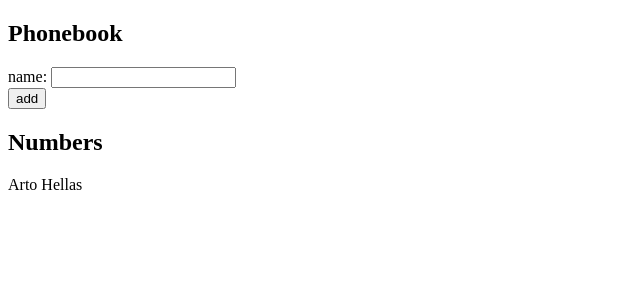
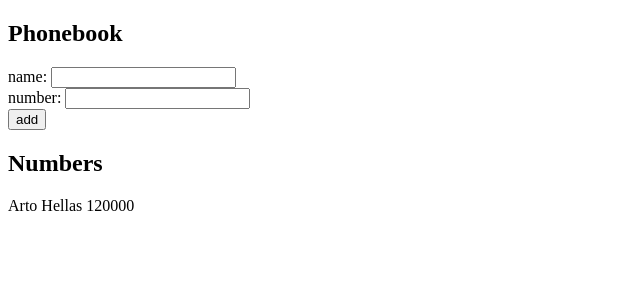
Before and after one commit to Kala-Konarev/FullStackOpen-Part-0-2, a React (Vite) app in the folder part2/phonebook/: page / in a window 1280 px wide. Shown: the top 300 px of the page, without its empty margins (0-640 px from the left). Built offline with nearby package versions, Linux system fonts and the light colour scheme.

Commit message:
exercise 2.8

```diff
--- a/part2/phonebook/src/App.jsx
+++ b/part2/phonebook/src/App.jsx
@@ -1,26 +1,36 @@
 /* eslint-disable react/prop-types */
 /* eslint-disable no-unused-vars */
 import { useState } from "react";
-const Contact = ({ name }) => {
-    return <p>{name}</p>;
+const Contact = ({ name, number }) => {
+    return (
+        <p>
+            {name} {number}
+        </p>
+    );
 };
 const App = () => {
-    const [persons, setPersons] = useState([{ name: "Arto Hellas" }]);
+    const [persons, setPersons] = useState([
+        { name: "Arto Hellas", number: 120000 },
+    ]);
     const [newName, setNewName] = useState("");
-
+    const [newNum, setNewNum] = useState("");
     const handleSubmit = (e) => {
         e.preventDefault();
         const exists = persons.find((p) => p.name === newName);
         if (exists) {
             alert(`${newName} is already added to the phonebook`);
         } else {
-            setPersons(persons.concat({ name: newName }));
+            setPersons(persons.concat({ name: newName, number: newNum }));
             setNewName("");
+            setNewNum("");
         }
     };
 
-    const handleChange = (e) => {
+    const handleNameChange = (e) => {
         setNewName(e.target.value);
+    };
+    const handleNumChange = (e) => {
+        setNewNum(e.target.value);
     };
 
     return (
@@ -28,7 +38,16 @@ const App = () => {
             <h2>Phonebook</h2>
             <form onSubmit={handleSubmit}>
                 <div>
-                    name: <input onChange={handleChange} value={newName} />
+                    name:{" "}
+                    <input
+                        required
+                        onChange={handleNameChange}
+                        value={newName}
+                    />
+                </div>
+                <div>
+                    number:{" "}
+                    <input required onChange={handleNumChange} value={newNum} />
                 </div>
                 <div>
                     <button type="submit">add</button>
@@ -36,7 +55,7 @@ const App = () => {
             </form>
             <h2>Numbers</h2>
             {persons.map((p) => (
-                <Contact name={p.name} key={p.name} />
+                <Contact name={p.name} number={p.number} key={p.name} />
             ))}
         </div>
     );
```
